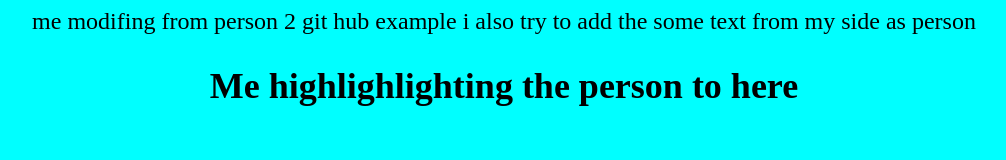
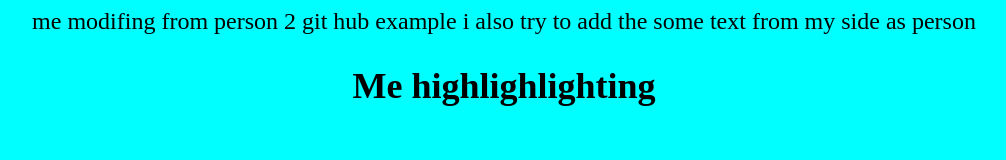
Before and after one commit to Dineshshettenor-c014-codectrlsolutions/git-hub-demo, a plain HTML site: page index.html in a window 1280 px wide. Shown: the whole page, without its empty margins (136-1142 px from the left). Drawn offline with Linux system fonts and the light colour scheme.

Commit message:
made changes from person-2

```diff
--- a/index.html
+++ b/index.html
@@ -12,7 +12,7 @@
 
     i also try to add the some text from my side as person
 
-    <h2>Me highlighlighting the person to here</h2>
+    <h2>Me highlighlighting</h2>
     <script src="main.js"></script>
 </body>
 </html>
```
